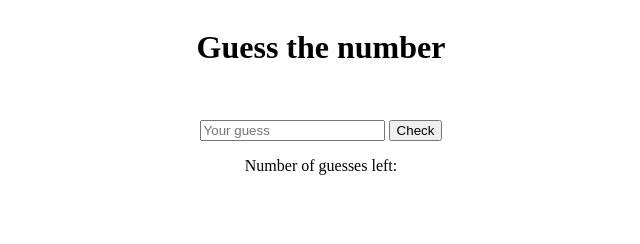
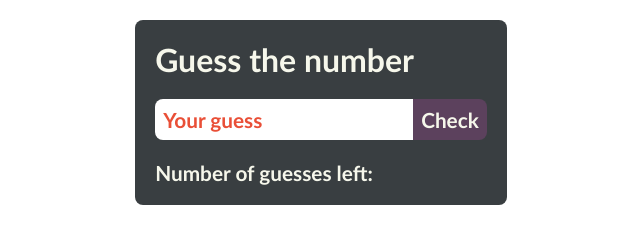
Before and after one commit to NKkrisz/School_Team_Exercise, a plain HTML site: page index.html in a window 1280 px wide. Shown: the whole page, without its empty margins (319-959 px from the left). Drawn offline with Linux system fonts and the light colour scheme.

Commit message:
Form style done

```diff
--- a/index.html
+++ b/index.html
@@ -8,13 +8,15 @@
 </head>
 <body>
     <main>
-        <h1>Guess the number</h1>
-        <p class="result"></p>
-        <div>
-            <input type="text" placeholder="Your guess  ">
-            <button>Check</button>
+        <div class="container">
+            <h1>Guess the number</h1>
+            <p class="result"></p>
+            <div class="inputs">
+                <input type="text" placeholder="Your guess  ">
+                <button>Check</button>
+            </div>
+            <p>Number of guesses left: <span class="guesses"></span></p>
         </div>
-        <p>Number of guesses left: <span class="guesses"></span></p>
     </main>
 </body>
 </html>
--- a/style.css
+++ b/style.css
@@ -1,6 +1,80 @@
+:root{
+    --input_text:#E94F37;
+    --main_text: #F6F7EB;
+    --button: #5C415D;
+}
+
+*{
+    margin: 0;
+    padding: 0;
+    font-family: 'Gill Sans', 'Gill Sans MT', Calibri, 'Trebuchet MS', sans-serif;
+}
+
+
+
 main{
     display: flex;
     justify-content: center;
     align-items: center;
     flex-direction: column;
 }
+
+.container{
+    background-color: #393E41;
+    color: var(--main_text);
+    margin-top: 20px;
+    padding: 20px;
+    border-radius: 8px;
+
+}
+
+h1{
+    margin-bottom: 20px;
+}
+
+.inputs{
+    display: flex;
+}
+
+input{
+    padding: 8px;
+    border-top-left-radius: 8px;
+    border-bottom-left-radius: 8px;
+    border: none;
+    color: var(--input_text);
+    font-weight: bold;
+    font-size: 1.3rem;
+}
+
+input::placeholder{
+    color: var(--input_text);
+}
+
+button{
+    padding: 8px;
+    border: none;
+    border-top-right-radius: 8px;
+    border-bottom-right-radius: 8px;
+    background-color: var(--button);
+    color: var(--main_text);
+    font-size: 1.3rem;
+    cursor: pointer;
+    font-weight: bold;
+    transition: ease-in-out 300ms;
+}
+
+button:hover{
+    background-color: white;
+    color: var(--button);
+}
+
+.inputs + p{
+    font-size: 1.3rem;
+    font-weight: bold;
+    margin-top: 20px;
+
+}
+
+.guesses{
+    color: var(--input_text);
+}
```
